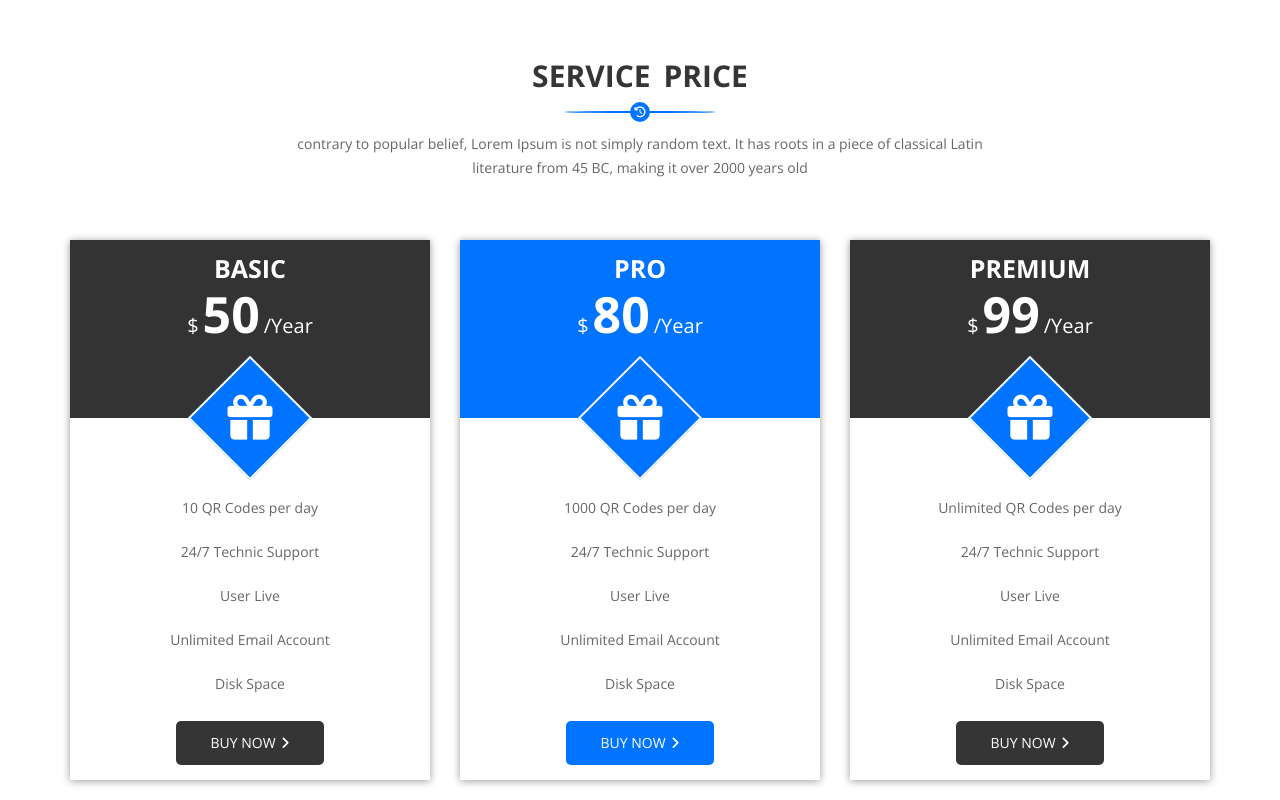
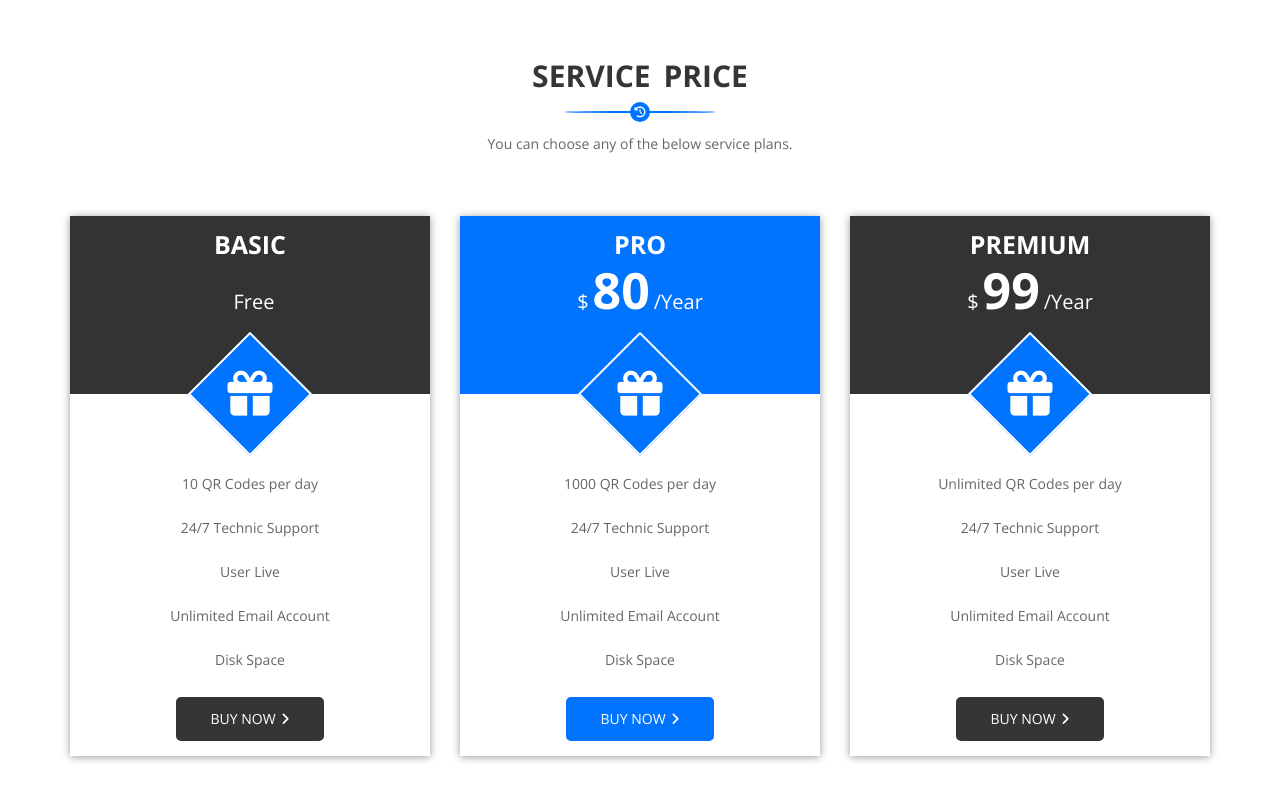
Before and after one commit to hemkeshraina/GET-QR-RENEW, a plain HTML site: page index.html in a window 1280 px wide. Shown: the part 3140-3940 px from the top of the page. Drawn offline with nearby package versions, Linux system fonts and the light colour scheme.

Commit message:
text update

```diff
--- a/index.html
+++ b/index.html
@@ -849,7 +849,7 @@
 					<div class="col-md-12 col-sm-12 col-xs-12">
 						<div class="section-title">
 							<h1><span>Service</span> Price<i class="fa fa-history"></i></h1>
-							<p>contrary to popular belief, Lorem Ipsum is not simply random text. It has roots in a piece of classical Latin literature from 45 BC, making it over 2000 years old<p>
+							<p>You can choose any of the below service plans.<p>
 						</div>
 					</div>
 				</div>
@@ -861,7 +861,7 @@
 							<div class="table-head">
 								<h2 class="title">Basic</h2>
 								<div class="price">
-									<p class="amount">$<span>50</span>/Year</p>
+									<p class="amount"><span></span>Free</p>
 								</div>
 								<i class="fa fa-gift"></i>
 							</div>
```
